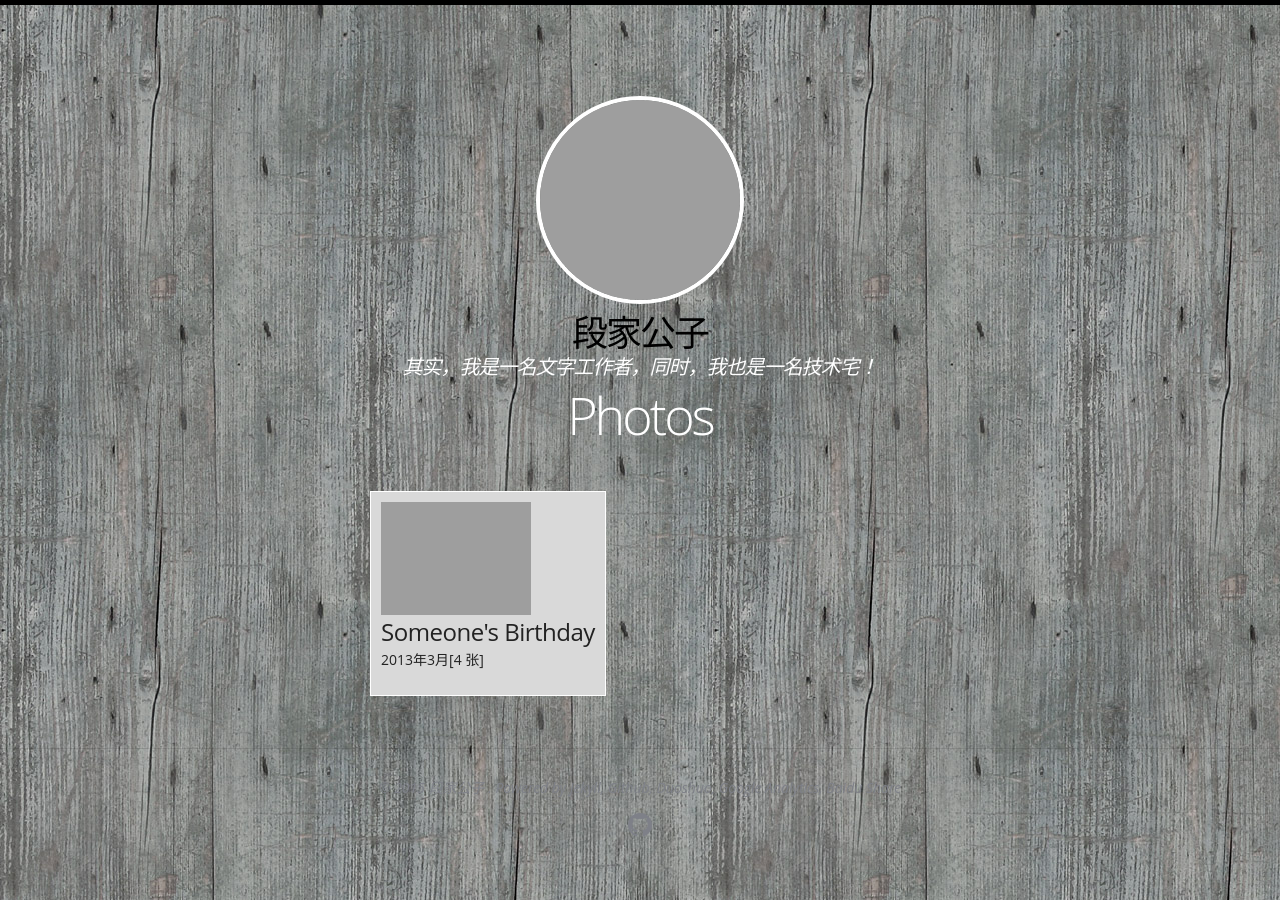
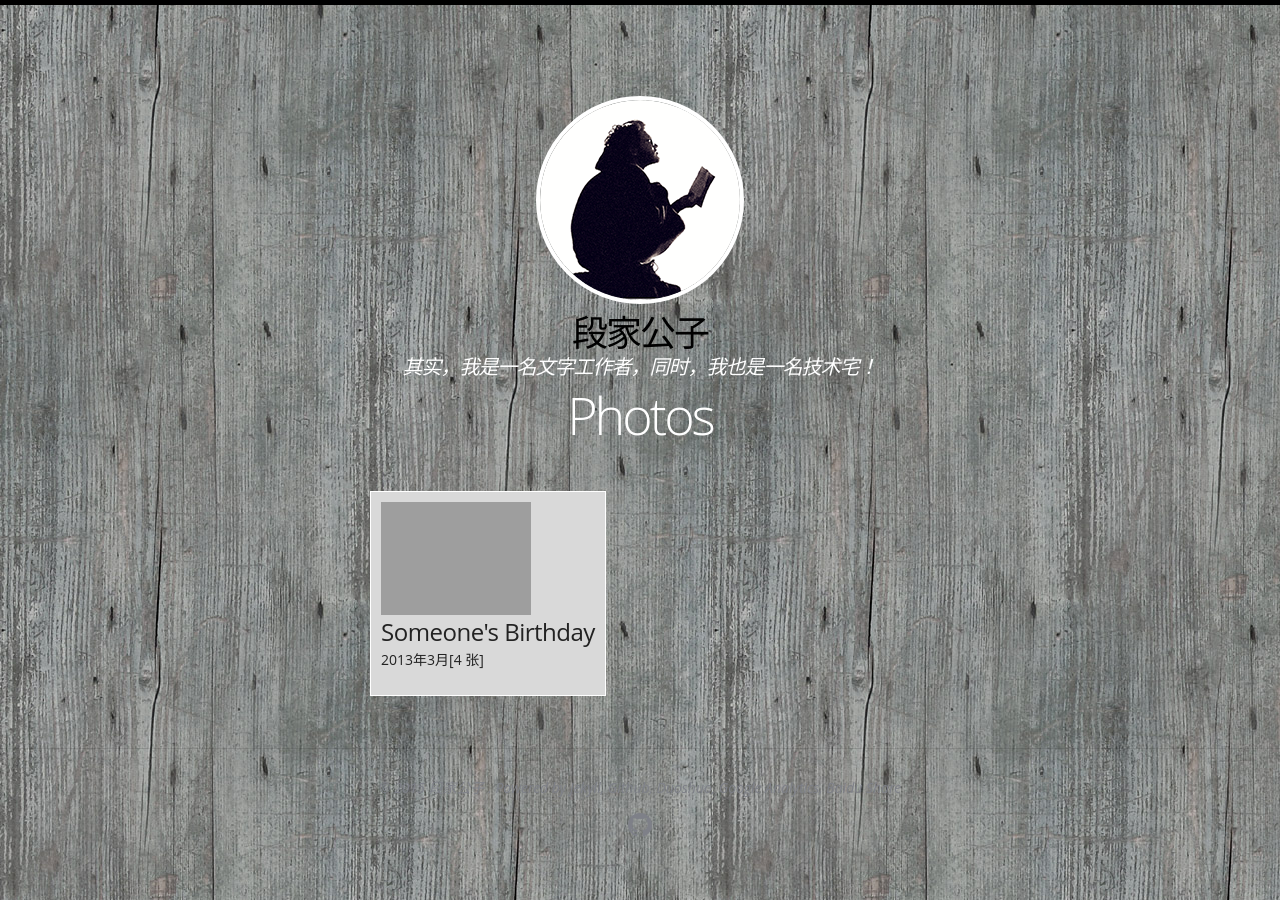
Before and after one commit to 1oscar/1oscar.github.io, a Jekyll site: the page photos/index.html, which Jekyll copies as it is, in a window 1280 px wide. Built offline with Jekyll 4.4.1, drawn with Linux system fonts in a browser that asks for light colours; some web fonts are replaced; Markdown is read by kramdown in place of the engine named in the settings; comment, search, counter and statistics services are not loaded.

Commit message:
update logo

```diff
--- a/photos/index.html
+++ b/photos/index.html
@@ -129,7 +129,7 @@ window._bd_share_config={"common":{"bdSnsKey":{},"bdText":"","bdMini":"2","bdMin
 <header class="masthead">
 	<div class="wrap">
 
-    		<a href="http://1oscar.github.io/" class="site-logo" rel="home" title="段家公子"><img src="http://1oscar.github.io/images/boy.png" width="200" height="200" alt="Legend(段家公子 logo" class="animated fadeInUp"></a>
+    		<a href="http://1oscar.github.io/" class="site-logo" rel="home" title="段家公子"><img src="http://1oscar.github.io/images/site-logo.png" width="200" height="200" alt="Legend(段家公子 logo" class="animated fadeInUp"></a>
 
         <h1 class="site-title animated fadeIn"><a href="http://1oscar.github.io/">段家公子</a></h1>
 		<h2 class="site-description animated fadeIn" itemprop="description">其实，我是一名文字工作者，同时，我也是一名技术宅！</h2>
```
